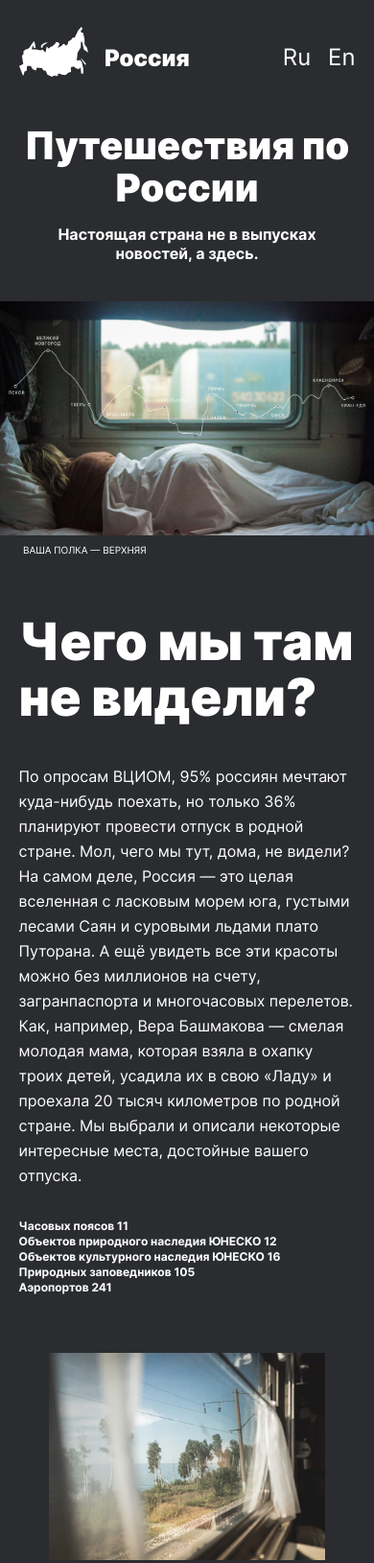
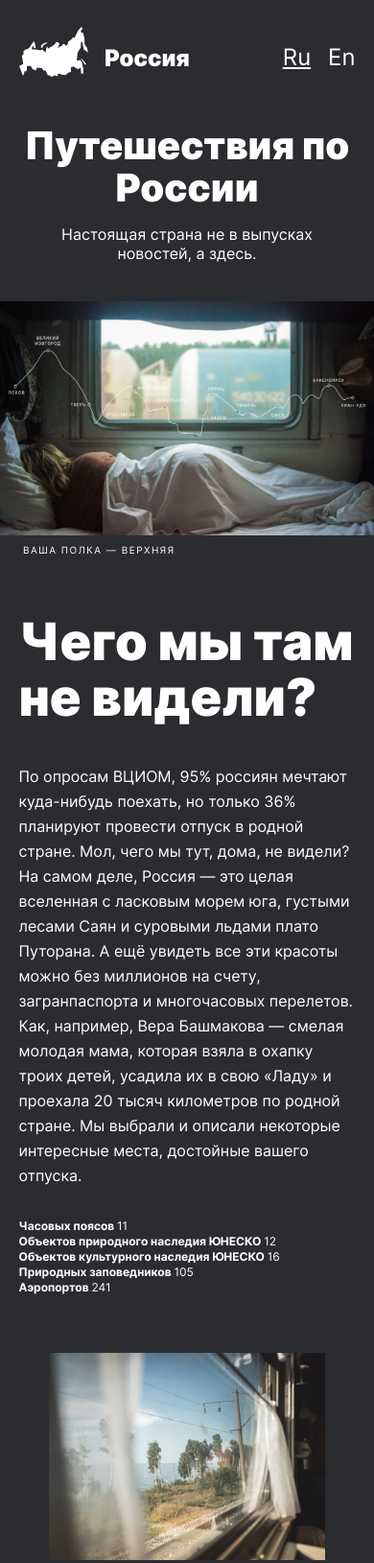
Before and after one commit to sklvooo/russian-travel, a plain HTML site: page index.html in a window 390 px wide. Shown: the top 1629 px of the page at 96% size. Drawn offline with Linux system fonts and the light colour scheme.

Commit message:
правки

```diff
--- a/blocks/footer/footer.css
+++ b/blocks/footer/footer.css
@@ -4,8 +4,32 @@
     margin: 0 auto;
     justify-content: space-between;
     flex-wrap: wrap;
+    max-width: 1184px;
 }
 
+@media (max-width: 1024px) {
+    .footer {
+        width: 928px;
+    }
+}
+
+@media (max-width: 1020px) {
+    .footer {
+        width: 90%;
+    }
+}
+
+@media (max-width: 768px) {
+    .footer {
+        width: 720px;
+    }
+}
+
+@media (max-width: 760px) {
+    .footer {
+        width: 90%;
+    }
+}
 
 @media (max-width: 320px) {
     .footer {
--- /dev/null
+++ b/blocks/header/__link/_active/header__link_active.css
@@ -0,0 +1,3 @@
+.header__link_active {
+    text-decoration: underline;
+}
--- a/blocks/header/header.css
+++ b/blocks/header/header.css
@@ -3,6 +3,31 @@
     margin: 0 auto;
     display: flex;
     justify-content: space-between;
+    max-width: 1184px;
+}
+
+@media (max-width: 1024px) {
+    .header {
+        width: 928px;
+    }
+}
+
+@media (max-width: 1020px) {
+    .header {
+        width: 90%;
+    }
+}
+
+@media (max-width: 768px) {
+    .header {
+        width: 720px;
+    }
+}
+
+@media (max-width: 760px) {
+    .header {
+        width: 90%;
+    }
 }
 
 @media (max-width: 310px) {
--- a/blocks/lead/__header/lead__header.css
+++ b/blocks/lead/__header/lead__header.css
@@ -20,8 +20,6 @@
 
 @media (max-width: 320px) {
     .lead__header {
-        font-size: 40px;
-        line-height: 44px;
         width: 288px;
     }
 }
--- a/blocks/lead/__photo-title/lead__photo-title.css
+++ b/blocks/lead/__photo-title/lead__photo-title.css
@@ -6,6 +6,7 @@
     line-height: 14px;
     color: #ffffff;
     font-weight: 400;
+    letter-spacing: 0.15em;
 }
 
 @media (max-width: 768px) {
--- a/blocks/lead/__subtitle/lead__subtitle.css
+++ b/blocks/lead/__subtitle/lead__subtitle.css
@@ -7,7 +7,7 @@
     margin: 32px 0 64px;
     padding: 0;
     text-align: center;
-    font-weight: 700;
+    font-weight: 400;
 }
 
 @media (max-width: 1280px) {
--- a/blocks/lead/lead.css
+++ b/blocks/lead/lead.css
@@ -4,12 +4,19 @@
     padding: 50px 0 90px;
     display: flex;
     flex-direction: column;
+    max-width: 984px;
 }
 
 @media (max-width: 1024px) {
     .lead {
+        width: 928px;
+        padding: 50px 0 60px;
+    }
+}
+
+@media (max-width: 1020px) {
+    .lead {
         width: 90%;
-        padding: 50px 0 60px;
     }
 }
 
--- /dev/null
+++ b/blocks/main-text/__list-number/main-text__list-number.css
@@ -0,0 +1,3 @@
+.main-text__list-number {
+    font-weight: 400;
+}
--- a/blocks/main-text/main-text.css
+++ b/blocks/main-text/main-text.css
@@ -1,9 +1,28 @@
 .main-text {
     width: 75%;
     margin: 0 auto;
+    max-width: 984px;
 }
 
 @media (max-width: 1024px) {
+    .main-text {
+        width: 928px;
+    }
+}
+
+@media (max-width: 1020px) {
+    .main-text {
+        width: 90%;
+    }
+}
+
+@media (max-width: 768px) {
+    .main-text {
+        width: 720px;
+    }
+}
+
+@media (max-width: 760px) {
     .main-text {
         width: 90%;
     }
--- a/blocks/place/__header/place__header.css
+++ b/blocks/place/__header/place__header.css
@@ -6,6 +6,7 @@
     margin: 0 0 40px;
     padding: 0;
     font-weight: 900;
+    align-self: flex-end;
 }
 
 @media (max-width: 1024px) {
--- a/blocks/place/__link-text/place__link-text.css
+++ b/blocks/place/__link-text/place__link-text.css
@@ -3,4 +3,5 @@
     font-size: 12px;
     line-height: 12px;
     text-transform: uppercase;
+    letter-spacing: 0.2em;
 }
--- a/blocks/trip/__link/trip__link.css
+++ b/blocks/trip/__link/trip__link.css
@@ -7,9 +7,9 @@
     flex-direction: column;
     text-decoration: none;
     color: #ffffff;
-    background-color: rgba(42, 44, 47, 0.25);
+    background-color: rgba(42, 44, 47, 0.3);
 }
 
 .trip__link:hover {
-    background-color: rgba(42, 44, 47, 0.5);
+    background-color: rgba(42, 44, 47, 0.6);
 }
--- a/blocks/trip/trip.css
+++ b/blocks/trip/trip.css
@@ -5,6 +5,7 @@
     background-image: url("../../images/cover-trains.jpg");
     background-size: cover;
     margin: 0 auto;
+    max-width: 1184px;
 }
 
 @media (max-width: 1270px) {
--- a/index.html
+++ b/index.html
@@ -10,7 +10,7 @@
         <header class="header">
             <img src="images/header-logo.svg" class="header__image" alt="Логотип проекта Путешествия по России">
             <ul class="header__list">
-                <li class="header__item"><a href="#" class="header__link link">Ru</a></li>
+                <li class="header__item"><a href="#" class="header__link link header__link_active">Ru</a></li>
                 <li class="header__item"><a href="#" class="header__link link">En</a></li>
             </ul>
         </header>
@@ -26,11 +26,11 @@
                     <h2 class="main-text__header">Чего мы там не видели?</h2>
                     <p class="main-text__text">По опросам ВЦИОМ, 95% россиян мечтают куда-нибудь поехать, но только 36% планируют провести отпуск в родной стране. Мол, чего мы тут, дома, не видели? На самом деле, Россия — это целая вселенная с ласковым морем юга, густыми лесами Саян и суровыми льдами плато Путорана. А ещё увидеть все эти красоты можно без миллионов на счету, загранпаспорта и многочасовых перелетов. Как, например, Вера Башмакова — смелая молодая мама, которая взяла в охапку троих детей, усадила их в свою «Ладу» и проехала 20 тысяч километров по родной стране. Мы выбрали и описали некоторые интересные места, достойные вашего отпуска.</p>
                     <ul class="main-text__list">
-                        <li><p class="main-text__list-text">Часовых поясов 11</p></li>
-                        <li><p class="main-text__list-text">Объектов природного наследия ЮНЕСКО 12</p></li>
-                        <li><p class="main-text__list-text">Объектов культурного наследия ЮНЕСКО 16</p></li>
-                        <li><p class="main-text__list-text">Природных заповедников 105</p></li>
-                        <li><p class="main-text__list-text">Аэропортов 241</p></li>
+                        <li><p class="main-text__list-text">Часовых поясов <span class="main-text__list-number">11</span></p></li>
+                        <li><p class="main-text__list-text">Объектов природного наследия ЮНЕСКО <span class="main-text__list-number">12</span></p></li>
+                        <li><p class="main-text__list-text">Объектов культурного наследия ЮНЕСКО <span class="main-text__list-number">16</span></p></li>
+                        <li><p class="main-text__list-text">Природных заповедников <span class="main-text__list-number">105</span></p></li>
+                        <li><p class="main-text__list-text">Аэропортов <span class="main-text__list-number">241</span></p></li>
                     </ul>
                 </div>
             </section>
@@ -121,6 +121,7 @@
             </section>
         </main>
         <footer class="footer">
+            <nav>
                 <ul class="footer__list">
                     <li class="footer__item"><a href="https://yandex.ru/maps" class="footer__link link">Карты</a></li>
                     <li class="footer__item"><a href="https://yandex.ru/pogoda" class="footer__link link">Погода</a></li>
@@ -128,6 +129,7 @@
                     <li class="footer__item"><a href="https://calendar.yandex.ru" class="footer__link link">Календарь</a></li>
                     <li class="footer__item"><a href="https://travel.yandex.ru" class="footer__link link">Путешествия</a></li>
                 </ul>
+            </nav>
             <p class="footer__author">© 2020. Сергей Соколов</p>
         </footer>
     </body>
--- a/pages/index.css
+++ b/pages/index.css
@@ -7,6 +7,7 @@
 @import url('../blocks/header/__list/header__list.css');
 @import url('../blocks/header/__item/header__item.css');
 @import url('../blocks/header/__link/header__link.css');
+@import url('../blocks/header/__link/_active/header__link_active.css');
 
 @import url('../blocks/lead/lead.css');
 @import url('../blocks/lead/__header/lead__header.css');
@@ -20,6 +21,7 @@
 @import url('../blocks/main-text/__text/main-text__text.css');
 @import url('../blocks/main-text/__list/main-text__list.css');
 @import url('../blocks/main-text/__list-text/main-text__list-text.css');
+@import url('../blocks/main-text/__list-number/main-text__list-number.css');
 
 @import url('../blocks/photo/photo.css');
 @import url('../blocks/photo/__list/photo__list.css');
```
Also changed, not shown: 1 other file. Lines whose indentation alone changed are shown as unchanged.
